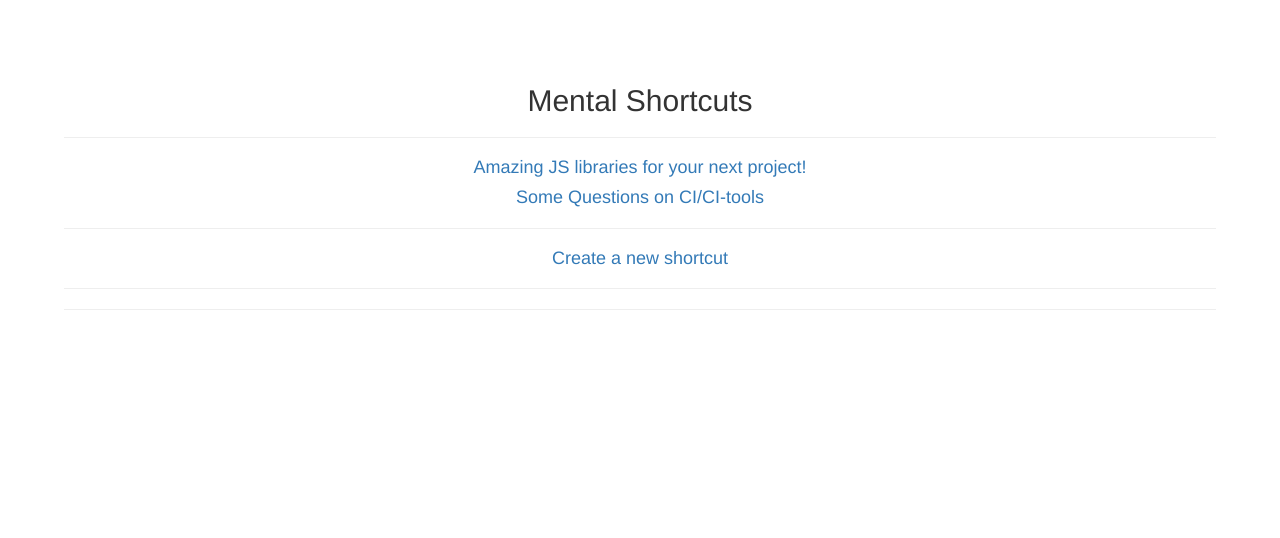
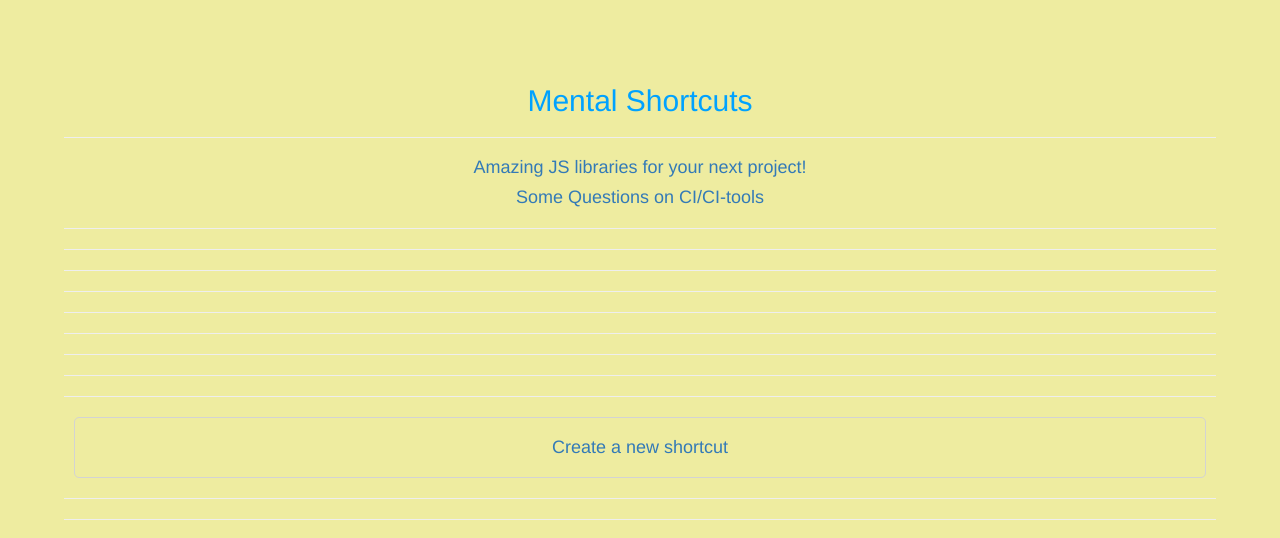
Before and after one commit to lenarhus/TelegramShopBot, a React (Create React App) app: page / in a window 1280 px wide. Shown: the top 538 px of the page. Built offline with nearby package versions, Linux system fonts and the light colour scheme.

Commit message:
add styles:colors

```diff
--- a/src/components/App.js
+++ b/src/components/App.js
@@ -18,7 +18,17 @@ class App extends Component{
                       <hr/>
                       <ShortcutList/>
                       <hr/>
+                      <hr/>
+                      <hr/>
+                      <hr/>
+                      <hr/>
+                      <hr/>
+                      <hr/>
+                      <hr/>
+                      <hr/>
+                      <div className="card">
                       <Link to ='shortcut_form'>  <h4>Create a new shortcut</h4></Link>
+                      </div>
                       <hr/>
                       <hr/>
 
--- a/src/index.css
+++ b/src/index.css
@@ -1,6 +1,8 @@
 body{
         padding:5%;
         text-align: center;
+        color: rgb(0, 162, 255);
+        background-color: rgba(235, 233, 142, 0.836);
 }
 .link-home{
  position:absolute;
@@ -15,6 +17,7 @@ body{
     padding:10px;
     font-size:16px;
     cursor:pointer;
+    color:rgb(38, 37, 41);
 
 }
 
```
